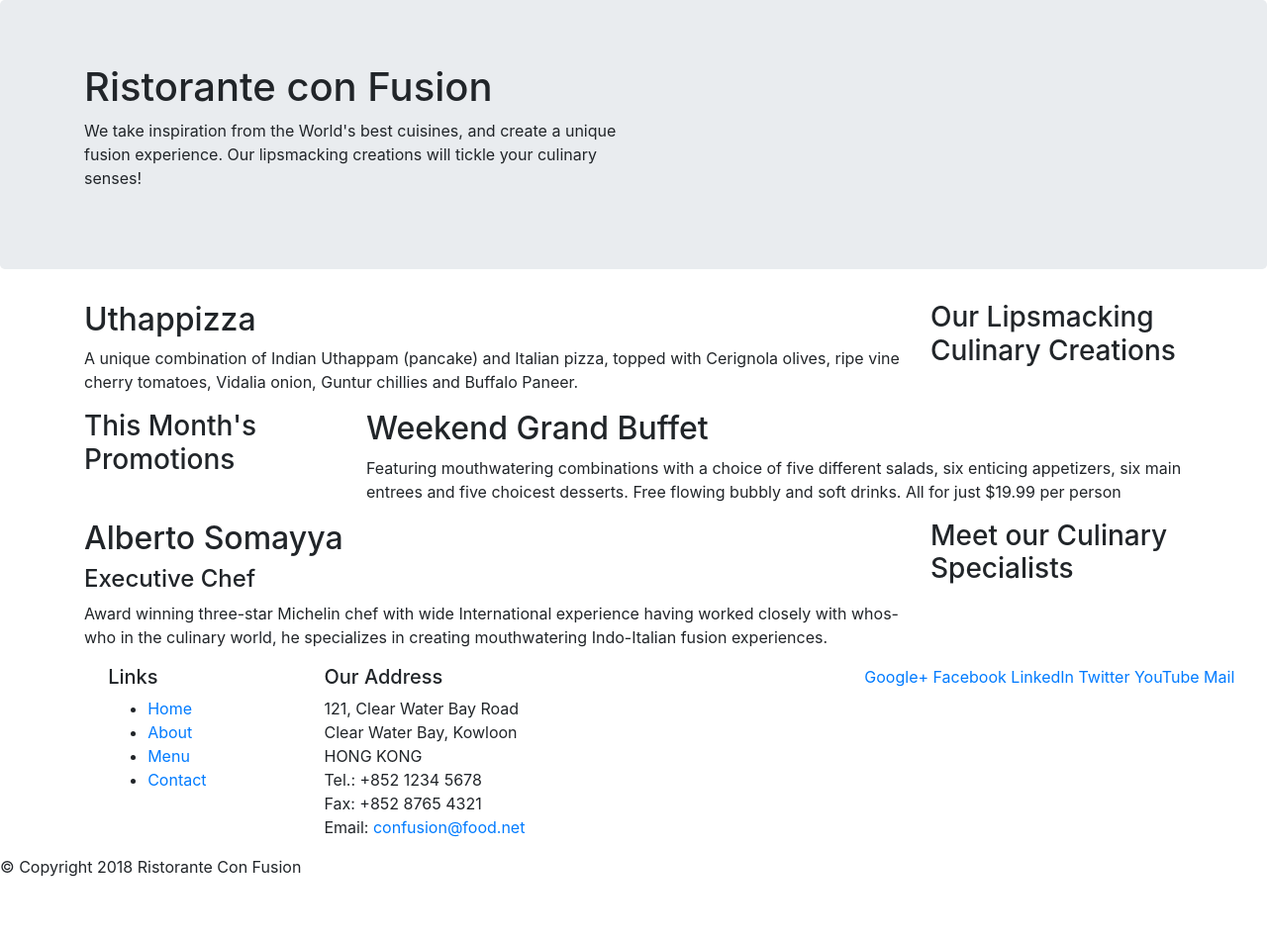
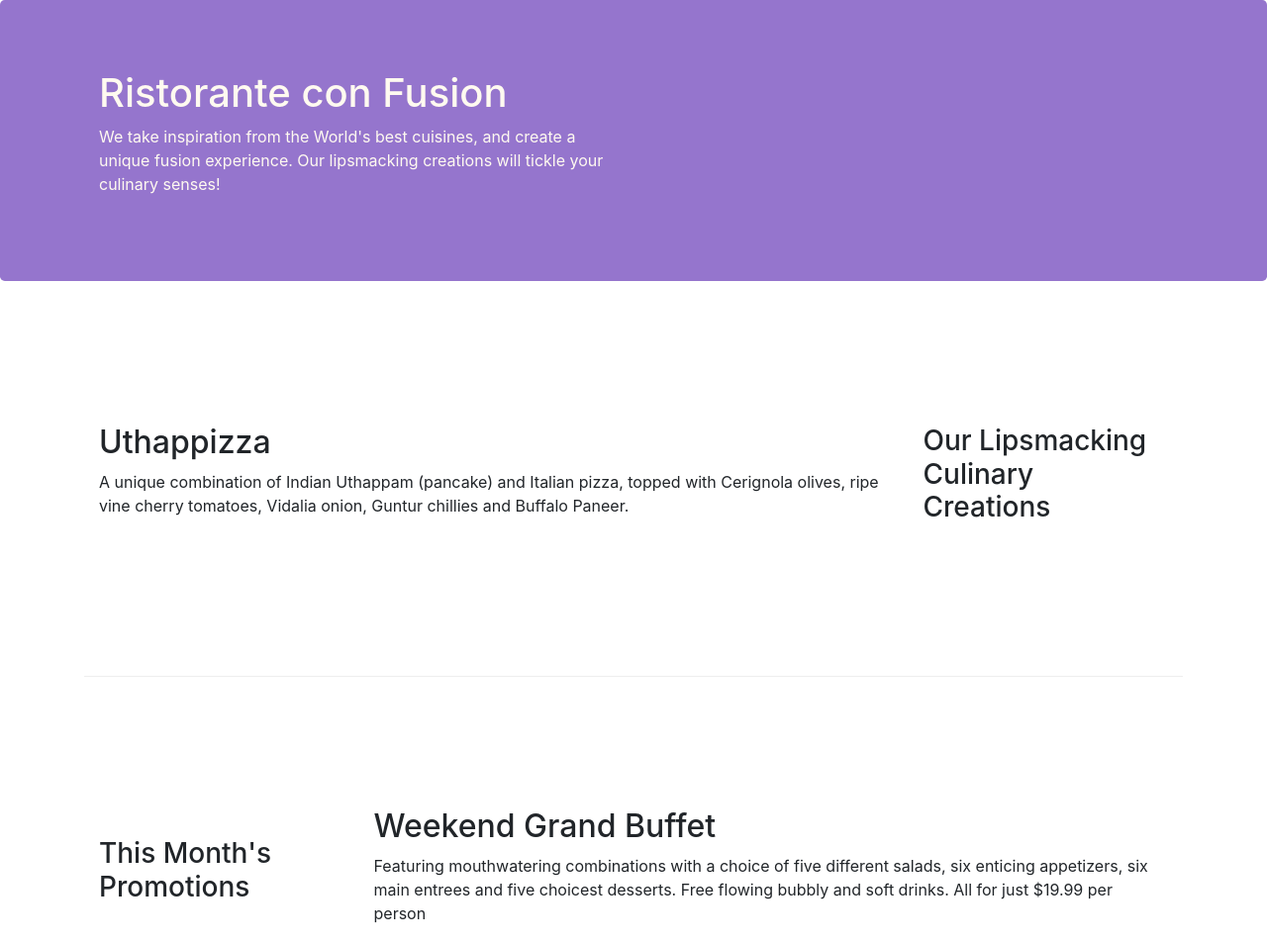
Before and after one commit to 1372886433/conFusionWebsite, a website: page index.html in a window 1280 px wide. Shown: the top 954 px of the page at 99% size. Before the commit the page ends 904 px from the top, so only its background shows below. Drawn offline with nearby package versions, Linux system fonts and the light colour scheme.

Commit message:
Bootstrap Grid Part 2

```diff
--- /dev/null
+++ b/css/style.css
@@ -0,0 +1,30 @@
+.row-header{
+    margin:0px auto;
+    padding:0px;
+}
+
+.row-content {
+    margin:0px auto;
+    padding: 50px 0px 50px 0px;
+    border-bottom: 1px ridge;
+    min-height:400px;
+}
+
+.footer{
+    background-color: #D1C4E9;
+    margin:0px auto;
+    padding: 20px 0px 20px 0px;
+}
+
+.jumbotron {
+    padding:70px 30px 70px 30px;
+    margin:0px auto;
+    background-color: #9575CD ;
+    color:floralwhite;
+}
+
+address{
+    font-size:80%;
+    margin:0px;
+    color:#0f0f0f;
+}
--- a/index.html
+++ b/index.html
@@ -9,6 +9,7 @@
 
     <!-- Bootstrap CSS -->
     <link rel="stylesheet" href="node_modules/bootstrap/dist/css/bootstrap.min.css">
+    <link rel="stylesheet" type="text/css" href="css/style.css">
     <title>Ristorante Con Fusion</title>
 </head>
 
@@ -16,7 +17,7 @@
 
     <header class="jumbotron">
         <div class="container">
-            <div class="row">
+            <div class="row row-header">
                 <div class="col-12 col-sm-6">
                     <h1>Ristorante con Fusion</h1>
                     <p>We take inspiration from the World's best cuisines, and create a unique fusion experience. Our lipsmacking creations will tickle your culinary senses!</p>
@@ -28,7 +29,7 @@
     </header>
 
     <div class="container">
-        <div class="row">
+        <div class="row row-content align-items-center">
             <div class="col-12 col-sm-4 order-sm-last col-md-3">
                 <h3>Our Lipsmacking Culinary Creations</h3>
             </div>
@@ -39,7 +40,7 @@
         </div>
 
 
-        <div class="row">
+        <div class="row row-content align-items-center">
             <div class="col-12 col-sm-4 col-md-3">
                 <h3>This Month's Promotions</h3>
             </div>
@@ -49,7 +50,7 @@
             </div>
         </div>
 
-        <div class="row">
+        <div class="row row-content align-items-center">
             <div class="col-12 col-sm-4 order-sm-last col-md-3">
                 <h3>Meet our Culinary Specialists</h3>
             </div>
@@ -61,12 +62,12 @@
         </div>
     </div>
 
-    <footer>
+    <footer class="footer">
         <div>
             <div class="row">
                 <div class="offset-1 col-4 col-sm-2">
                     <h5>Links</h5>
-                    <ul>
+                    <ul class="list-unstyled">
                         <li><a href="#">Home</a></li>
                         <li><a href="#">About</a></li>
                         <li><a href="#">Menu</a></li>
@@ -84,8 +85,8 @@
 		              Email: <a href="mailto:confusion@food.net">confusion@food.net</a>
 		           </address>
                 </div>
-                <div class="col-12 col-sm-4">
-                    <div>
+                <div class="col-12 col-sm-4 align-self-center">
+                    <div class="text-center">
                         <a href="http://google.com/+">Google+</a>
                         <a href="http://www.facebook.com/profile.php?id=">Facebook</a>
                         <a href="http://www.linkedin.com/in/">LinkedIn</a>
@@ -95,7 +96,7 @@
                     </div>
                 </div>
            </div>
-           <div class="row">
+           <div class="row justify-content-center">
                 <div class="col-auto">
                     <p>© Copyright 2018 Ristorante Con Fusion</p>
                 </div>
```
